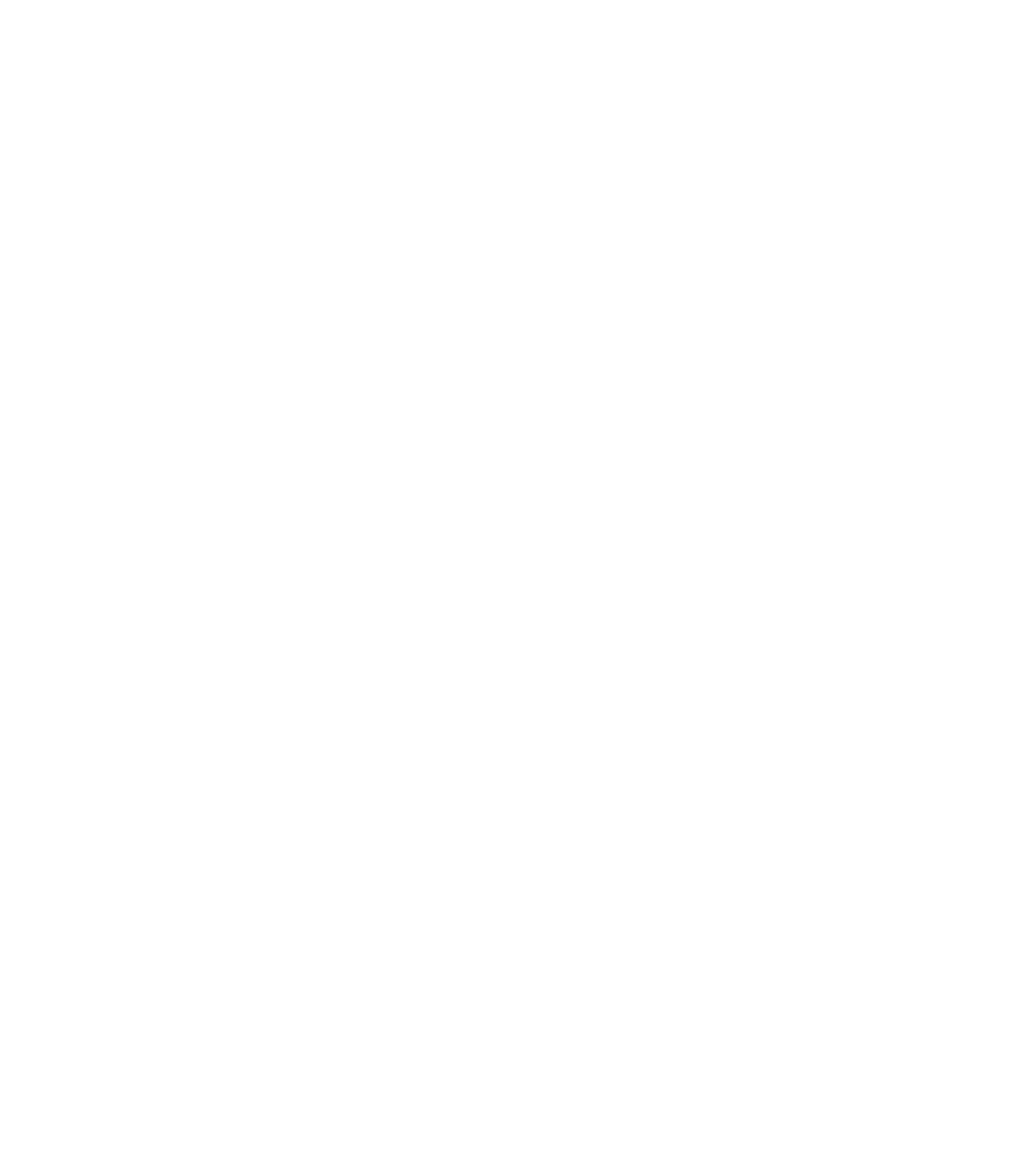
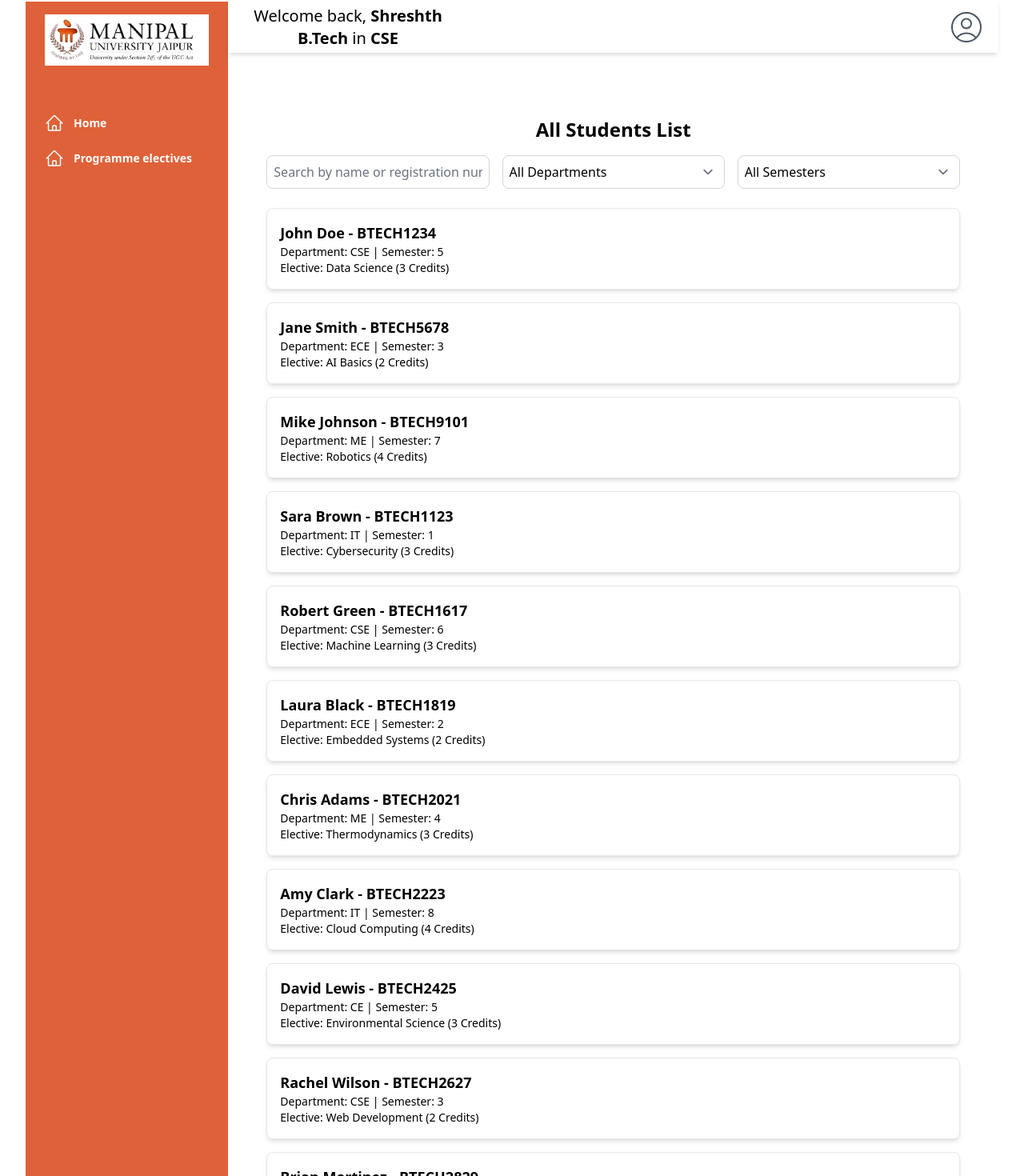
Before and after one commit to viv2005ek/ElectiveManagementSystemLatest, a React (Vite) app in the folder client/: page /student-list in a window 1280 px wide. Before the commit this address had no page. Shown: the part 30-1500 px from the top of the page at 80% size. Before the commit the page ends 800 px from the top, so only its background shows below. Built offline with nearby package versions, Linux system fonts and the light colour scheme.

Commit message:
added Student List

```diff
--- a/client/src/Router.tsx
+++ b/client/src/Router.tsx
@@ -3,6 +3,7 @@
 import StudentsLandingPage from "./pages/StudentsLandingPage.tsx";
 import ElectiveChoicePage from "./pages/ElectiveChoicePage.tsx";
 import OpenElectivesPage from "./pages/OpenElectivesPage.tsx";
+import AllStudentList from "./pages/AllStudentListPage.tsx";
 
 export default function Router() {
   return (
@@ -12,6 +13,7 @@
         <Route path="/home" element={<StudentsLandingPage />} />
         <Route path="/choose/:id" element={<ElectiveChoicePage />} />
         <Route path="/open-electives" element={<OpenElectivesPage />} />
+        <Route path="/student-list" element={<AllStudentList />} />
       </Routes>
     </BrowserRouter>
   );
--- /dev/null
+++ b/client/src/components/AllStudentList.tsx
@@ -0,0 +1,143 @@
+import { useState,useEffect } from "react";
+
+type Elective = {
+  subject: string;
+  credits: number;
+};
+
+type Student = {
+  name: string;
+  regNo: string;
+  semester: string;
+  department: string;
+  elective: Elective;
+};
+
+export default function AllStudentList() {
+  const students: Student[] = [
+    { name: "John Doe", regNo: "BTECH1234", semester: "5", department: "CSE", elective: { subject: "Data Science", credits: 3 } },
+    { name: "Jane Smith", regNo: "BTECH5678", semester: "3", department: "ECE", elective: { subject: "AI Basics", credits: 2 } },
+    { name: "Mike Johnson", regNo: "BTECH9101", semester: "7", department: "ME", elective: { subject: "Robotics", credits: 4 } },
+    { name: "Sara Brown", regNo: "BTECH1123", semester: "1", department: "IT", elective: { subject: "Cybersecurity", credits: 3 } },
+    { name: "Robert Green", regNo: "BTECH1617", semester: "6", department: "CSE", elective: { subject: "Machine Learning", credits: 3 } },
+{ name: "Laura Black", regNo: "BTECH1819", semester: "2", department: "ECE", elective: { subject: "Embedded Systems", credits: 2 } },
+{ name: "Chris Adams", regNo: "BTECH2021", semester: "4", department: "ME", elective: { subject: "Thermodynamics", credits: 3 } },
+{ name: "Amy Clark", regNo: "BTECH2223", semester: "8", department: "IT", elective: { subject: "Cloud Computing", credits: 4 } },
+{ name: "David Lewis", regNo: "BTECH2425", semester: "5", department: "CE", elective: { subject: "Environmental Science", credits: 3 } },
+{ name: "Rachel Wilson", regNo: "BTECH2627", semester: "3", department: "CSE", elective: { subject: "Web Development", credits: 2 } },
+{ name: "Brian Martinez", regNo: "BTECH2829", semester: "1", department: "ECE", elective: { subject: "Digital Electronics", credits: 3 } },
+{ name: "Olivia Scott", regNo: "BTECH3031", semester: "7", department: "ME", elective: { subject: "Fluid Mechanics", credits: 4 } },
+{ name: "Jack Thomas", regNo: "BTECH3233", semester: "6", department: "IT", elective: { subject: "Data Privacy", credits: 3 } },
+{ name: "Sophia Turner", regNo: "BTECH3435", semester: "2", department: "CE", elective: { subject: "Geotechnical Engineering", credits: 2 } },
+{ name: "Liam Evans", regNo: "BTECH3637", semester: "5", department: "CSE", elective: { subject: "Artificial Intelligence", credits: 3 } },
+{ name: "Mia Roberts", regNo: "BTECH3839", semester: "4", department: "ECE", elective: { subject: "Signal Processing", credits: 3 } },
+{ name: "Ethan Baker", regNo: "BTECH4041", semester: "8", department: "ME", elective: { subject: "Manufacturing Processes", credits: 4 } },
+{ name: "Ava King", regNo: "BTECH4243", semester: "3", department: "IT", elective: { subject: "Network Security", credits: 2 } },
+{ name: "Benjamin Lee", regNo: "BTECH4445", semester: "1", department: "CE", elective: { subject: "Engineering Graphics", credits: 3 } }
+
+  ];
+
+  const [search, setSearch] = useState<string>("");
+  const [filterDepartment, setFilterDepartment] = useState<string>("");
+  const [filterSemester, setFilterSemester] = useState<string>("");
+  const [selectedStudent, setSelectedStudent] = useState<Student | null>(null);
+
+  const filteredStudents = students.filter((student) => {
+    const matchesSearch =
+      student.name.toLowerCase().includes(search.toLowerCase()) ||
+      student.regNo.toLowerCase().includes(search.toLowerCase());
+    const matchesDepartment = filterDepartment ? student.department === filterDepartment : true;
+    const matchesSemester = filterSemester ? student.semester === filterSemester : true;
+
+    return matchesSearch && matchesDepartment && matchesSemester;
+  });
+
+
+  useEffect(() => {
+    if (selectedStudent) {
+      document.body.style.overflow = "hidden";
+    } else {
+      document.body.style.overflow = "";
+    }
+    return () => {
+      document.body.style.overflow = ""; // Always restore when component unmounts
+    };
+  }, [selectedStudent]);
+
+
+  return (
+    <div className="p-4 max-w-screen-lg mx-auto">
+      <h1 className="text-2xl font-semibold mb-4">All Students List</h1>
+
+      <div className="flex flex-wrap gap-4 mb-6">
+        <input
+          type="text"
+          placeholder="Search by name or registration number"
+          value={search}
+          onChange={(e) => setSearch(e.target.value)}
+          className="p-2 border border-gray-300 rounded-lg w-full sm:w-auto flex-1"
+        />
+
+        <select
+          value={filterDepartment}
+          onChange={(e) => setFilterDepartment(e.target.value)}
+          className="p-2 border border-gray-300 rounded-lg w-full sm:w-auto flex-1"
+        >
+          <option value="">All Departments</option>
+          <option value="CSE">CSE</option>
+          <option value="ECE">ECE</option>
+          <option value="ME">Mechanical</option>
+          <option value="IT">IT</option>
+          <option value="CE">Civil</option>
+        </select>
+
+        <select
+          value={filterSemester}
+          onChange={(e) => setFilterSemester(e.target.value)}
+          className="p-2 border border-gray-300 rounded-lg w-full sm:w-auto flex-1"
+        >
+          <option value="">All Semesters</option>
+          <option value="1">Semester 1</option>
+          <option value="3">Semester 3</option>
+          <option value="5">Semester 5</option>
+          <option value="7">Semester 7</option>
+        </select>
+      </div>
+
+      <ul className="space-y-4">
+        {filteredStudents.map((student, index) => (
+          <li
+            key={index}
+            onClick={() => setSelectedStudent(student)}
+            className="cursor-pointer p-4 border border-gray-200 rounded-lg shadow-md flex flex-col justify-between items-start"
+          >
+            <p className="text-lg font-semibold">{student.name} - {student.regNo}</p>
+            <p className="text-sm">Department: {student.department} | Semester: {student.semester}</p>
+            <p className="text-sm">Elective: {student.elective.subject} ({student.elective.credits} Credits)</p>
+          </li>
+        ))}
+      </ul>
+
+      {selectedStudent && (
+        <div className="fixed inset-0 bg-black bg-opacity-50 flex justify-center items-center">
+          <div className="bg-white p-6 rounded-lg shadow-lg max-w-md w-full relative">
+            <button
+              onClick={() => setSelectedStudent(null)}
+              className="absolute top-2 right-2 text-gray-500 hover:text-gray-700"
+              style={{scale:"1.75"}}
+            >
+              &times;
+            </button>
+            <h2 className="text-xl font-semibold mb-2">Student Details</h2>
+            <p className="mb-1"><strong>Name:</strong> {selectedStudent.name}</p>
+            <p className="mb-1"><strong>Registration Number:</strong> {selectedStudent.regNo}</p>
+            <p className="mb-1"><strong>Department:</strong> {selectedStudent.department}</p>
+            <p className="mb-1"><strong>Semester:</strong> {selectedStudent.semester}</p>
+            <p className="mb-1"><strong>Open Elective:</strong> {selectedStudent.elective.subject}</p>
+            <p><strong>Credits:</strong> {selectedStudent.elective.credits}</p>
+          </div>
+        </div>
+      )}
+    </div>
+  );
+}
--- a/client/src/components/Sidebar.tsx
+++ b/client/src/components/Sidebar.tsx
@@ -19,7 +19,7 @@
 export default function Sidebar() {
   return (
     <div className="flex grow flex-col  gap-y-5 min-h-screen h-full overflow-y-auto bg-muj-orange  text-white px-6">
-      <div className="flex h-16 mt-4 shrink-0 items-center">
+      <div className="flex h-16 mt-4 shrink-0 items-center bg-white">
         <img alt="Your Company" src="/MUJ_logo.png" className="h-48 w-auto" />
       </div>
       <nav className="flex mt-8 flex-1 flex-col">
--- /dev/null
+++ b/client/src/pages/AllStudentListPage.tsx
@@ -0,0 +1,12 @@
+import MainLayout from "../layouts/MainLayout.tsx";
+import AllStudentList from "../components/AllStudentList.tsx";
+
+export default function AllStudentListPage() {
+  return (
+    <MainLayout>
+      <div className={"py-16 px-8"}>
+      <AllStudentList />
+      </div>
+    </MainLayout>
+  );
+}
```
Also changed, not shown: 2 other files (tests, documents, lock files or other folders).
